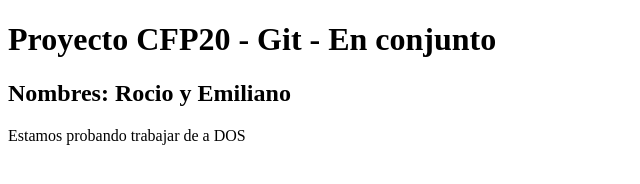
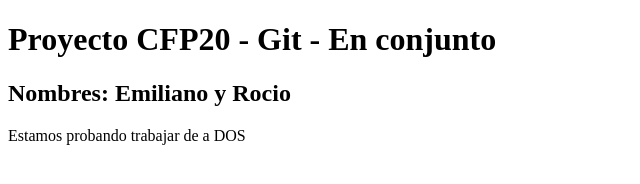
Before and after one commit to ebel3000/proyectocfp20, a plain HTML site: page index.html in a window 1280 px wide. Shown: the full height of the page, 0-640 px from the left. Drawn offline with Linux system fonts and the light colour scheme.

Commit message:
add index

```diff
--- a/index.html
+++ b/index.html
@@ -7,7 +7,7 @@
 </head>
 <body>
     <h1>Proyecto CFP20 - Git - En conjunto</h1>
-    <h2>Nombres: Rocio y Emiliano </h2>
+    <h2>Nombres: Emiliano y Rocio </h2>
     <p>Estamos probando trabajar de a DOS</p>
 </body>
 </html>
```
